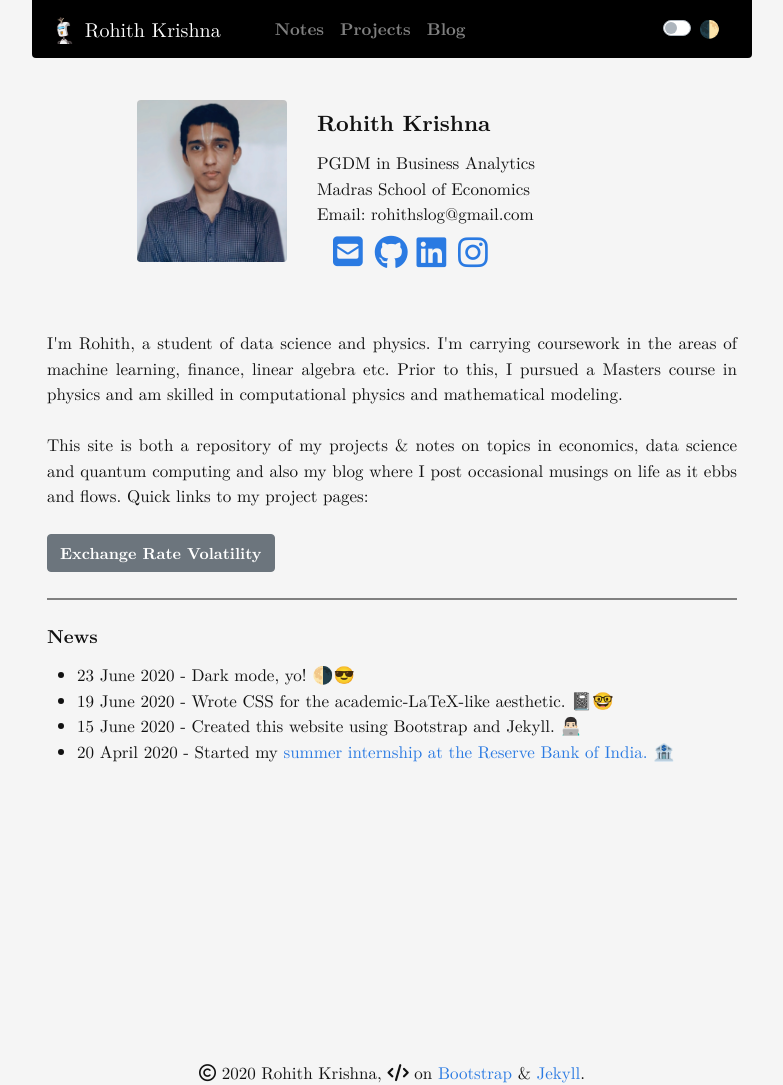
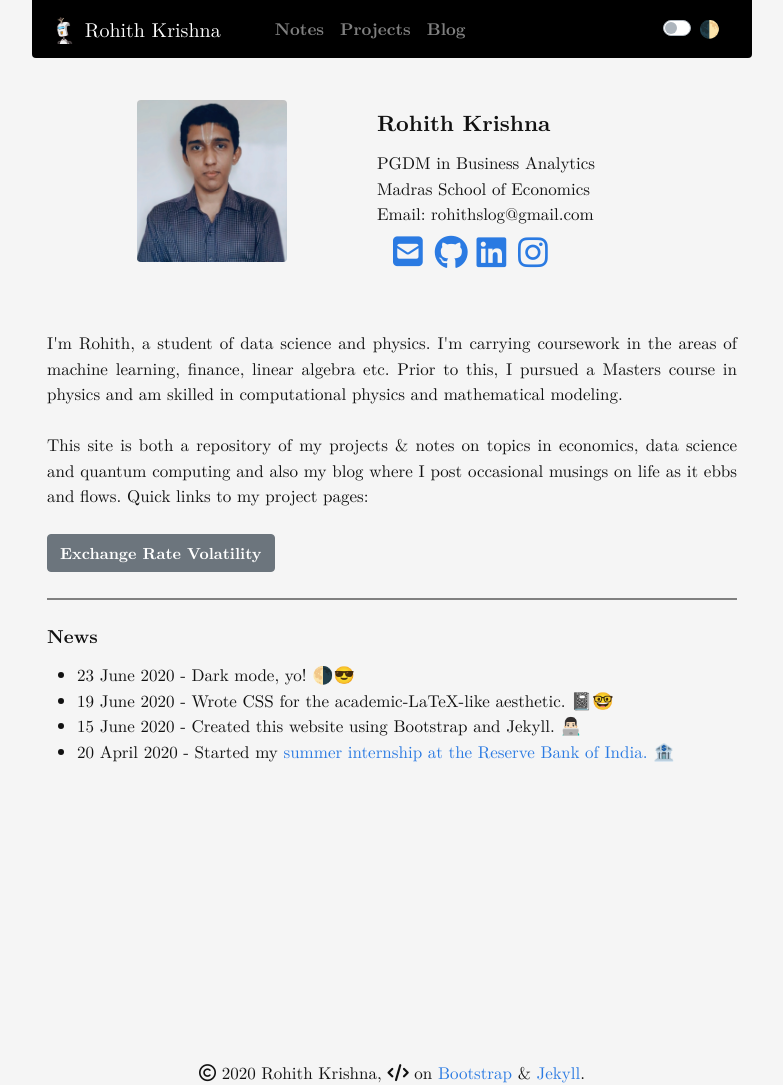
Before and after one commit to rohithmay/rohithmay.github.io, a Jekyll site: the page built from index.md, in a window 1280 px wide. Shown: the whole page, without its empty margins (248-1031 px from the left). Built offline with Jekyll 4.4.1, drawn with Linux system fonts in a browser that asks for light colours; nearby versions of some CDN libraries; a style sheet for code colours, icons or effects is not loaded.

Commit message:
Update index.md

```diff
--- a/index.md
+++ b/index.md
@@ -14,8 +14,10 @@
                            class="rounded"
                            width="170" />
                   </div>
+                  <div class="col col-1">
+                        </div>
 
-                  <div class="col col-6 mr-auto d-flex align-items-left">
+                  <div class="col col-5 mr-auto d-flex align-items-left">
                         <div align="left">
                         <br/>
                         <h2> Rohith Krishna </h2>
```
